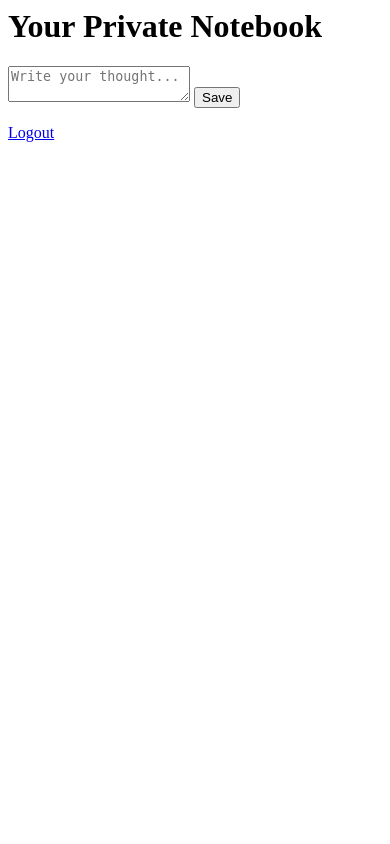
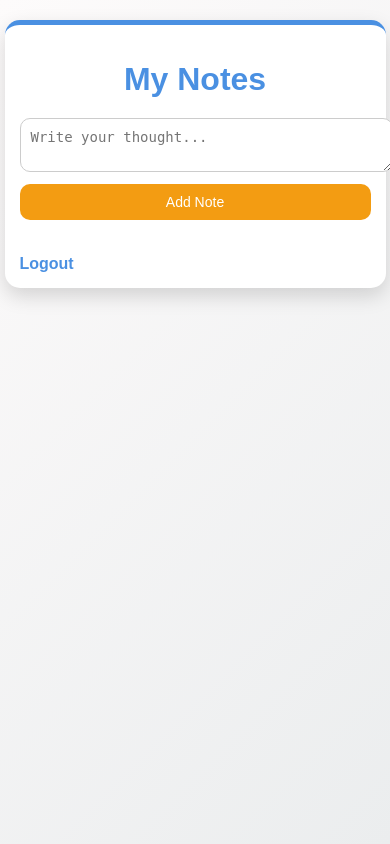
Before and after one commit to Dhruv-Bisht/personal-notebook, a Flask app: page / in a window 390 px wide. Run offline with Flask 3, Linux system fonts and the light colour scheme; the visitor is signed in with stand-in values (Sample User, id 1); data that the repository does not hold is empty.

Commit message:
New changes

```diff
--- a/static/style.css
+++ b/static/style.css
@@ -1,7 +1,7 @@
 /* General page style */
 body {
-    font-family: Arial, sans-serif;
-    background: #f7f9fc;
+    font-family: 'Arial', sans-serif;
+    background: linear-gradient(135deg, #fdfbfb, #ebedee);
     margin: 0;
     padding: 0;
     display: flex;
@@ -10,21 +10,22 @@ body {
     min-height: 100vh;
 }
 
-/* Container for content */
+/* Container */
 .container {
-    width: 95%;
+    width: 90%;
     max-width: 600px;
-    margin-top: 40px;
+    margin: 40px auto;
     background: #ffffff;
-    padding: 20px;
-    border-radius: 12px;
-    box-shadow: 0 4px 15px rgba(0, 0, 0, 0.1);
+    padding: 25px;
+    border-radius: 15px;
+    box-shadow: 0 8px 20px rgba(0, 0, 0, 0.15);
+    border-top: 5px solid #4a90e2;
 }
 
 /* Headings */
 h1 {
     text-align: center;
-    color: #333;
+    color: #4a90e2;
     margin-bottom: 20px;
 }
 
@@ -39,25 +40,32 @@ form {
 textarea, input[type="text"], input[type="password"] {
     width: 100%;
     padding: 12px;
-    border-radius: 8px;
+    border-radius: 10px;
     border: 1px solid #ccc;
     font-size: 14px;
     resize: vertical;
+    transition: border 0.3s, box-shadow 0.3s;
 }
 
+textarea:focus, input:focus {
+    border-color: #4a90e2;
+    box-shadow: 0 0 8px rgba(74, 144, 226, 0.3);
+}
+
+/* Buttons */
 button {
-    background: #4a90e2;
+    background: #f39c12;
     color: white;
     padding: 12px;
     border: none;
-    border-radius: 8px;
+    border-radius: 10px;
     font-size: 16px;
     cursor: pointer;
     transition: background 0.3s;
 }
 
 button:hover {
-    background: #357ab8;
+    background: #e67e22;
 }
 
 /* Notes list */
@@ -67,12 +75,34 @@ ul {
 }
 
 ul li {
-    background: #f1f5fb;
+    background: #dff9fb;
     margin: 8px 0;
     padding: 12px;
-    border-radius: 8px;
+    border-radius: 12px;
     font-size: 15px;
     color: #333;
+    display: flex;
+    justify-content: space-between;
+    align-items: center;
+    transition: transform 0.2s, box-shadow 0.2s;
+}
+
+ul li:hover {
+    transform: translateY(-2px);
+    box-shadow: 0 4px 15px rgba(0,0,0,0.1);
+}
+
+/* Delete button style */
+ul li form button {
+    background: #e74c3c;
+    padding: 5px 10px;
+    font-size: 12px;
+    margin-left: 10px;
+    border-radius: 8px;
+}
+
+ul li form button:hover {
+    background: #c0392b;
 }
 
 /* Links */
@@ -82,30 +112,33 @@ a {
     text-decoration: none;
     color: #4a90e2;
     font-weight: bold;
+    transition: color 0.3s;
 }
 
 a:hover {
+    color: #357ab8;
     text-decoration: underline;
 }
 
-ul li form button {
-    background: #e74c3c;
-    padding: 5px 10px;
-    font-size: 12px;
-    margin-left: 10px;
-}
-
-ul li form button:hover {
-    background: #c0392b;
-}
-
-
-/* Responsive (mobile-friendly) */
+/* Responsive adjustments */
 @media (max-width: 600px) {
     .container {
         padding: 15px;
+        margin: 20px auto;
     }
+
     textarea, input, button {
         font-size: 14px;
+        padding: 10px;
+    }
+
+    ul li {
+        flex-direction: column;
+        align-items: flex-start;
+    }
+
+    ul li form button {
+        margin-left: 0;
+        margin-top: 8px;
     }
 }
--- a/templates/index.html
+++ b/templates/index.html
@@ -1,19 +1,29 @@
-<h1>Your Private Notebook</h1>
+<!DOCTYPE html>
+<html lang="en">
+<head>
+  <meta charset="UTF-8">
+  <title>My Notebook</title>
+  <link rel="stylesheet" href="{{ url_for('static', filename='style.css') }}">
+</head>
+<body>
+  <div class="container">
+    <h1>My Notes</h1>
     <form method="POST">
       <textarea name="note" placeholder="Write your thought..." required></textarea>
-  <button type="submit">Save</button>
+      <button type="submit">Add Note</button>
     </form>
-
     <ul>
       {% for note in notes %}
       <li>
         {{ note[1] }}
-      <form action="/delete/{{ note[0] }}" method="POST" style="display:inline;">
-        <button type="submit" onclick="return confirm('Are you sure you want to delete this note?')">Delete</button>
+        <form action="/delete/{{ note[0] }}" method="POST">
+          <button type="submit" onclick="return confirm('Are you sure?')">Delete</button>
         </form>
       </li>
       {% endfor %}
     </ul>
-
-
     <a href="/logout">Logout</a>
+  </div>
+  <script src="{{ url_for('static', filename='script.js') }}"></script>
+</body>
+</html>
```
Also changed, not shown: templates/login.html (+18 -5 lines), notes.db. Lines whose indentation alone changed are shown as unchanged.
